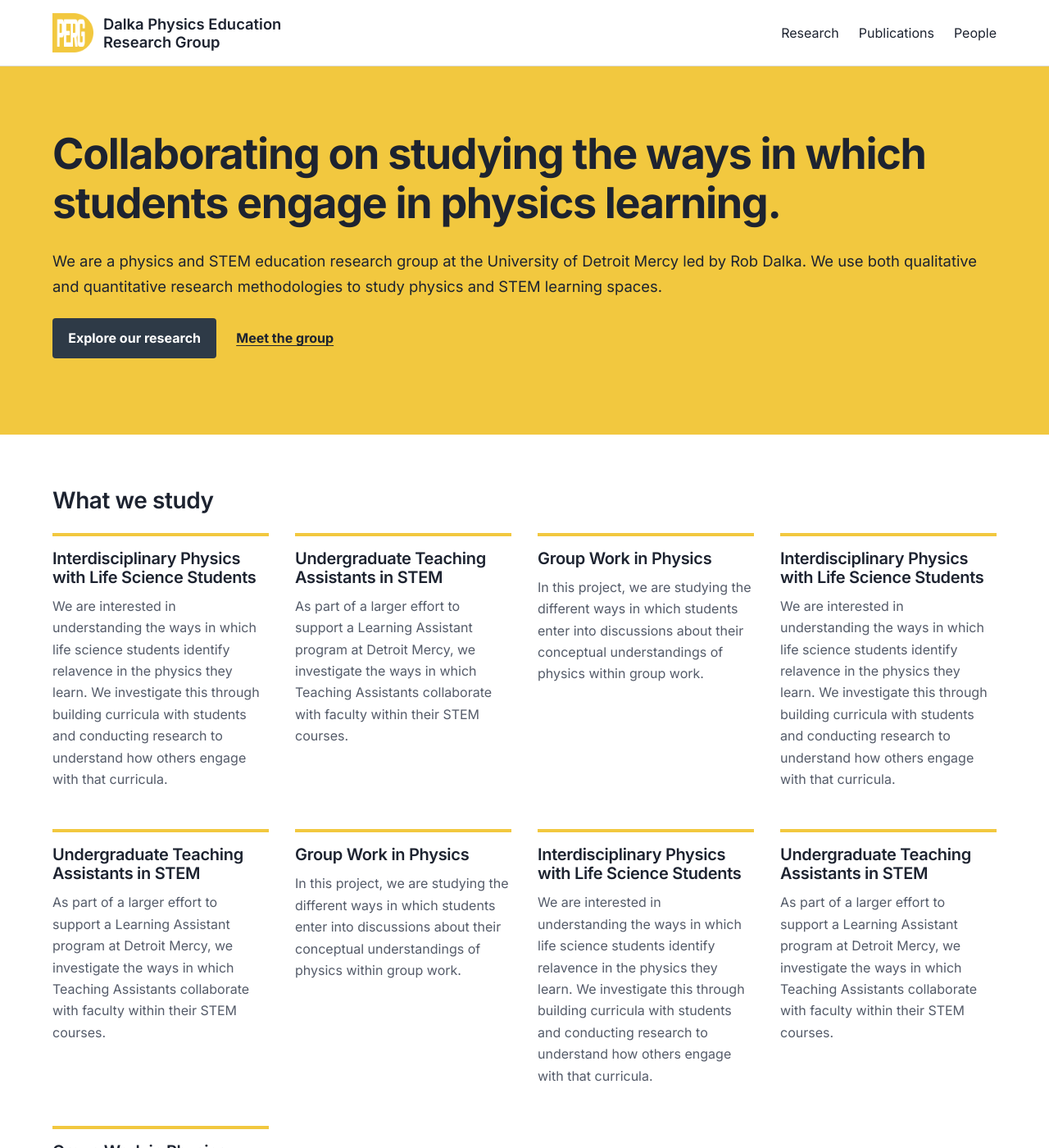
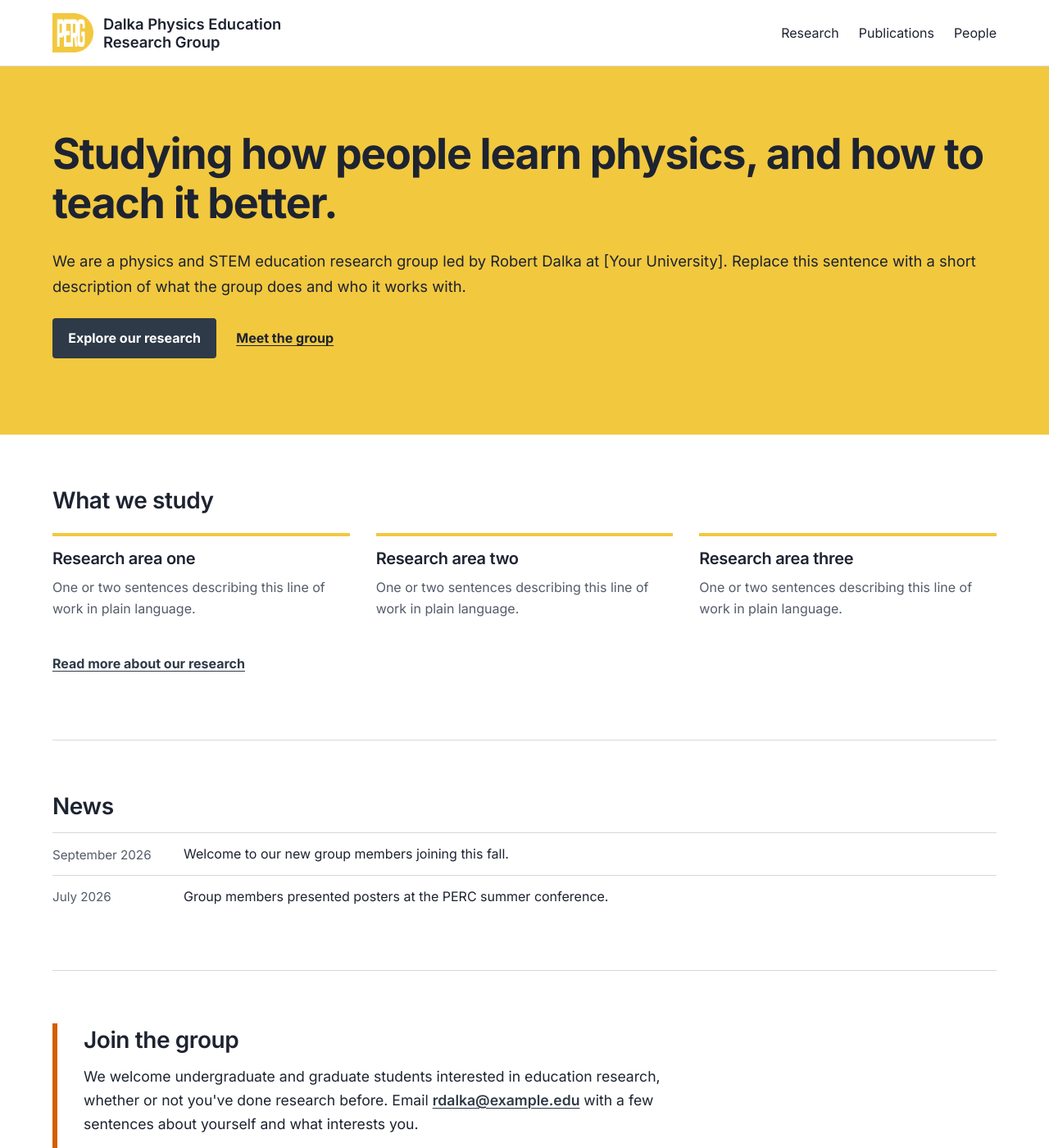
Before and after one commit to rpdalka/dalkaperg-site, a Jekyll site: the page built from index.html, in a window 1280 px wide and 1400 px high. Shown: the whole window at 82% size. Built offline with Jekyll 4.4.1, drawn with Linux system fonts in a browser that asks for light colours; some of the changed text lies outside the part shown.

Commit message:
Add files via upload

```diff
--- a/index.html
+++ b/index.html
@@ -4,8 +4,8 @@ layout: default
 <section class="hero">
   <div class="wrap hero-inner">
     <div class="hero-text">
-      <h1>Collaborating on studying the ways in which students engage in physics learning.</h1>
-      <p class="lede">We are a physics and STEM education research group at the University of Detroit Mercy led by Rob Dalka. We use both qualitative and quantitative research methodologies to study physics and STEM learning spaces.</p>
+      <h1>Studying how people learn physics, and how to teach it better.</h1>
+      <p class="lede">We are a physics and STEM education research group led by Robert Dalka at {{ site.institution }}. Replace this sentence with a short description of what the group does and who it works with.</p>
       <p class="hero-links">
         <a class="button" href="{{ '/research/' | relative_url }}">Explore our research</a>
         <a class="text-link" href="{{ '/people/' | relative_url }}">Meet the group</a>
@@ -17,20 +17,12 @@ layout: default
 <section class="wrap section">
   <h2>What we study</h2>
   <ul class="areas">
-    <!-- {% for area in site.data.research %} -->
+    {% for area in site.data.research %}
     <li>
-      <h3>Interdisciplinary Physics with Life Science Students</h3>
-      <p>We are interested in understanding the ways in which life science students identify relavence in the physics they learn. We investigate this through building curricula with students and conducting research to understand how others engage with that curricula.</p>
+      <h3>{{ area.title }}</h3>
+      <p>{{ area.summary }}</p>
     </li>
-    <li>
-      <h3>Undergraduate Teaching Assistants in STEM</h3>
-      <p>As part of a larger effort to support a Learning Assistant program at Detroit Mercy, we investigate the ways in which Teaching Assistants collaborate with faculty within their STEM courses.</p>
-    </li>
-    <li>
-      <h3>Group Work in Physics</h3>
-      <p>In this project, we are studying the different ways in which students enter into discussions about their conceptual understandings of physics within group work.</p>
-    </li>
-    <!-- {% endfor %} -->
+    {% endfor %}
   </ul>
   <p><a class="text-link" href="{{ '/research/' | relative_url }}">Read more about our research</a></p>
 </section>
```
